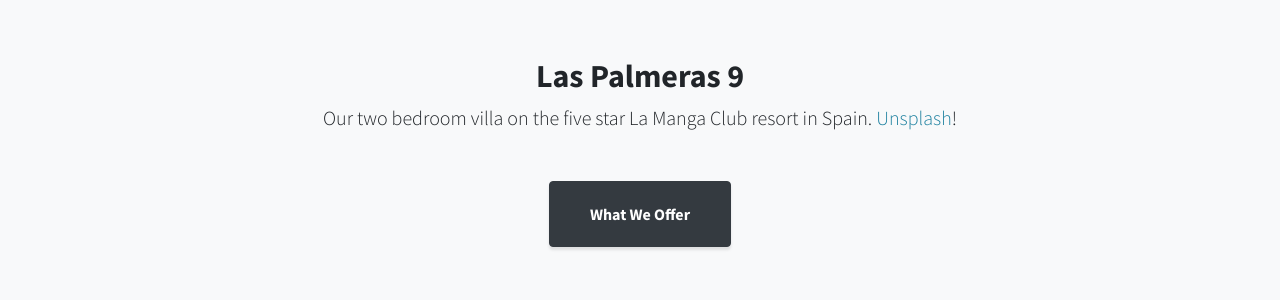
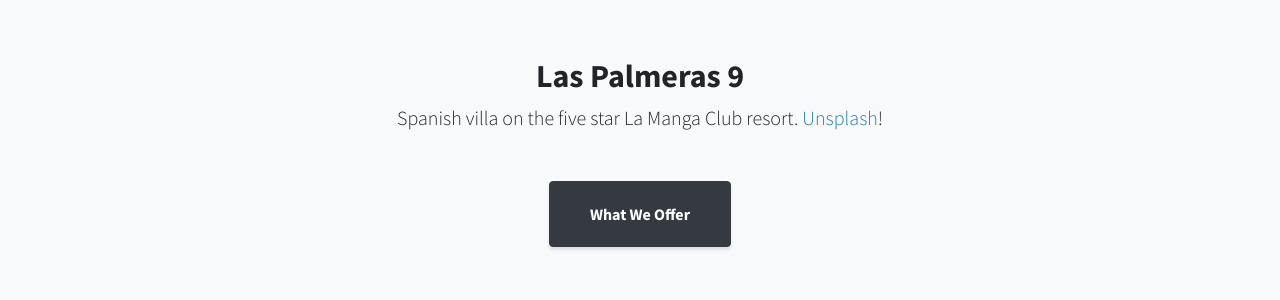
Before and after one commit to richsteer/richsteer.github.io, a Jekyll site: the page built from index.html, in a window 1280 px wide. Shown: the part 963-1263 px from the top of the page. Built offline with Jekyll 4.4.1, drawn with Linux system fonts in a browser that asks for light colours.

Commit message:
home text changes

```diff
--- a/index.html
+++ b/index.html
@@ -8,7 +8,7 @@ title: Las Palameras 9
         <div class="row">
             <div class="col-lg-10 mx-auto">
                 <h2>Las Palmeras 9</h2>
-                <p class="lead mb-5">Our two bedroom villa on the five star La Manga Club resort in Spain.
+                <p class="lead mb-5">Spanish villa on the five star La Manga Club resort.
                     <a href="https://unsplash.com/">Unsplash</a>!</p>
                 <a class="btn btn-dark btn-xl js-scroll-trigger" href="#services">What We Offer</a>
             </div>
```
